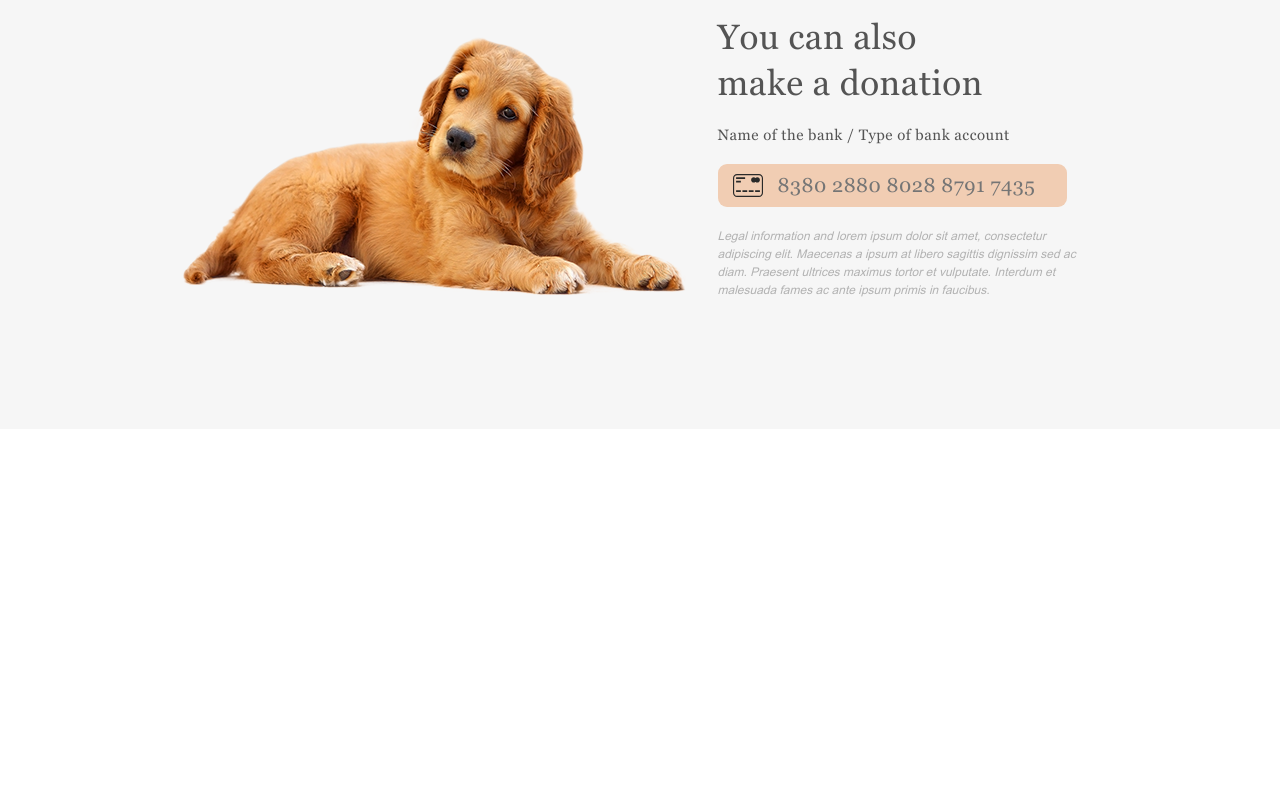
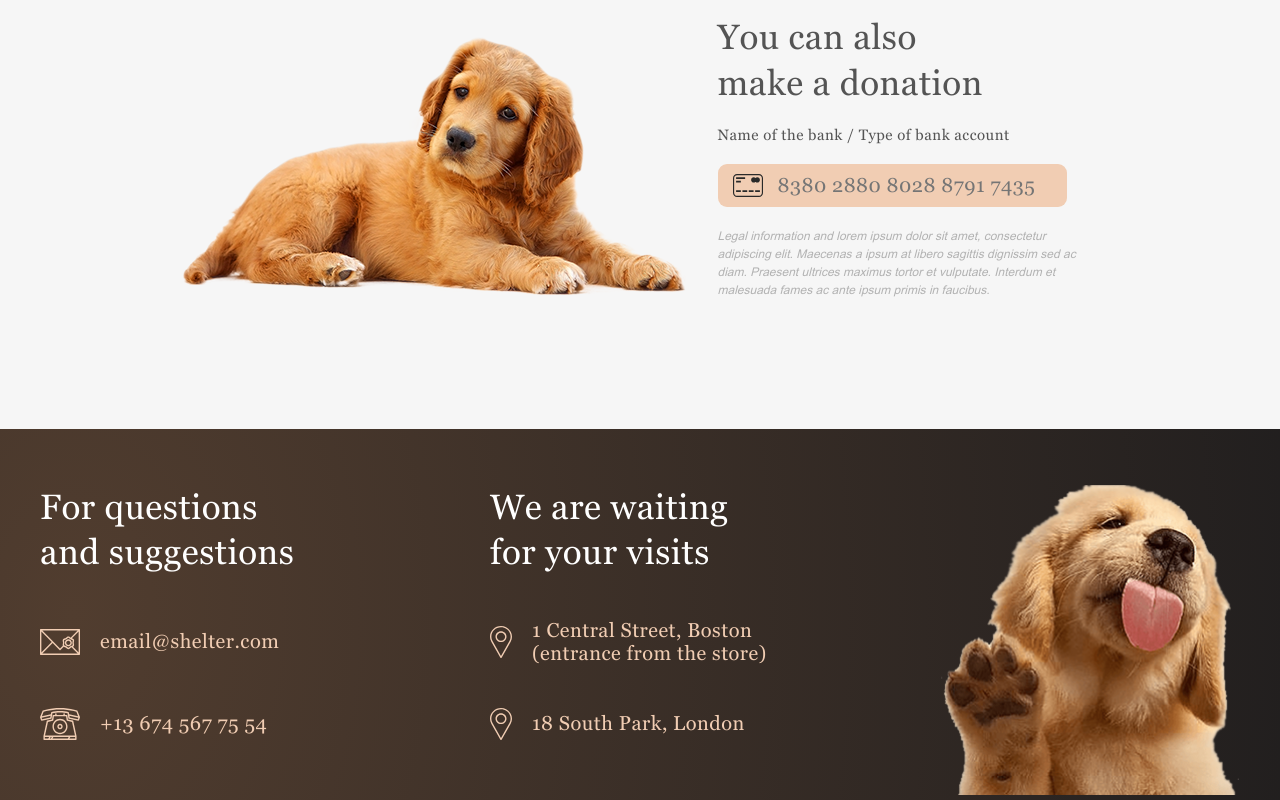
Before and after one commit to artsiom90/shelter-rsschool, a website: page shelter/pages/main/index.html in a window 1280 px wide. Shown: the part 3070-3870 px from the top of the page. Before the commit the page ends 3499 px from the top, so only its background shows below. Drawn offline with Linux system fonts and the light colour scheme.

Commit message:
feat: add footer

```diff
--- a/shelter/pages/main/index.html
+++ b/shelter/pages/main/index.html
@@ -12,11 +12,11 @@
 <body>
     <header class="header">
         <div class="container header-container">
-            <div class="logo">
+            <div class="header-logo">
                 <a href="/" class="logo-title">Cozy House</a>
                 <span class="logo-subtitle">Shelter for pets in Boston</span>
             </div>
-            <nav class="navbar">
+            <nav class="header-navbar">
                 <ul class="navbar-list">
                     <li class="navbar-item navbar-item-active">
                         <a href="#about">About the shelter</a>
@@ -171,6 +171,34 @@
             </section>
         </div>
     </main>
+    <footer class="footer">
+        <div class="container footer-container">
+            <div class="footer-contacts">
+                <h2 class="footer-title">For questions and suggestions</h2>
+                <div class="contacts">
+                    <img src="../../assets/icons/mail.svg" alt="icon">
+                    <span>email@shelter.com</span>
+                </div>
+                <div class="contacts">
+                    <img src="../../assets/icons/phone.svg" alt="icon">
+                    <span>+13 674 567 75 54</span>
+                </div>
+            </div>
+            <div class="footer-contacts">
+                <h2 class="footer-title">We are waiting for your visits</h2>
+                <div class="contacts">
+                    <img src="../../assets/icons/pin.svg" alt="icon">
+                    <span>1 Central Street, Boston (entrance from the store)</span>
+                </div>
+                <div class="contacts">
+                    <img src="../../assets/icons/pin.svg" alt="icon">
+                    <span>18 South Park, London</span>
+                </div>
+            </div>
+            <div class="footer-img"></div>
+        </div>
+        </div>
+    </footer>
     </div>
 
     <script src="script.js"></script>
--- a/shelter/pages/main/sass/_base.scss
+++ b/shelter/pages/main/sass/_base.scss
@@ -61,6 +61,10 @@ header {
     width: 100%;
 }
 
+.footer {
+    width: 100%;
+}
+
 .btn-fill {
     padding: 15px 45px;
     background: #F1CDB3;
--- /dev/null
+++ b/shelter/pages/main/sass/_footer.scss
@@ -0,0 +1,53 @@
+.footer-container {
+    padding-top: 56px;
+    display: flex;
+    flex-wrap: wrap;
+    justify-content: space-between;
+    background: radial-gradient(110.67% 538.64% at 5.73% 50%, #513D2F 0%, #1A1A1C 100%);
+}
+
+.footer-container span {
+    max-width: 260px;
+    font-family: 'Georgia';
+    font-weight: 400;
+    font-size: 20px;
+    line-height: 115%;
+    letter-spacing: 0.5px;
+    color: #F1CDB3;
+}
+
+.footer-contacts {
+    display: flex;
+    flex-direction: column;
+    justify-content: space-between;
+    row-gap: 43px;
+}
+
+.footer-title {
+    max-width: 280px;
+    font-family: 'Georgia';
+    font-weight: 400;
+    font-size: 35px;
+    line-height: 130%;
+    letter-spacing: 0.5px;
+    color: #FFFFFF;
+}
+
+.contacts {
+    max-width: 280px;
+    display: flex;
+    align-items: center;
+    column-gap: 20px;
+}
+
+.contacts:last-child {
+    padding-bottom: 60px;
+}
+
+.footer-img {
+    height: 310px;
+    width: 300px;
+    background: url('../../assets/images/footer-puppy.png');
+    background-repeat: no-repeat;
+    background-size: contain;
+}
--- a/shelter/pages/main/sass/_header.scss
+++ b/shelter/pages/main/sass/_header.scss
@@ -3,7 +3,7 @@
     flex-wrap: wrap;
 }
 
-.logo {
+.header-logo {
     margin: 60px 15px 0 0;
     display: flex;
     flex-direction: column;
@@ -33,7 +33,7 @@
     color: #FFFFFF;
 }
 
-.navbar {
+.header-navbar {
     margin-left: auto;
     margin-top: 76px;
 }
--- a/shelter/pages/main/sass/style.scss
+++ b/shelter/pages/main/sass/style.scss
@@ -7,3 +7,4 @@
 @import "main_pets";
 @import "main_help";
 @import "main_donation";
+@import "footer";
```
Also changed, not shown: shelter/assets/icons/mail.svg (added), shelter/assets/icons/phone.svg (added), shelter/assets/icons/pin.svg (added), shelter/assets/images/footer-puppy.png (added), shelter/pages/main/style.css, 1 other file.
